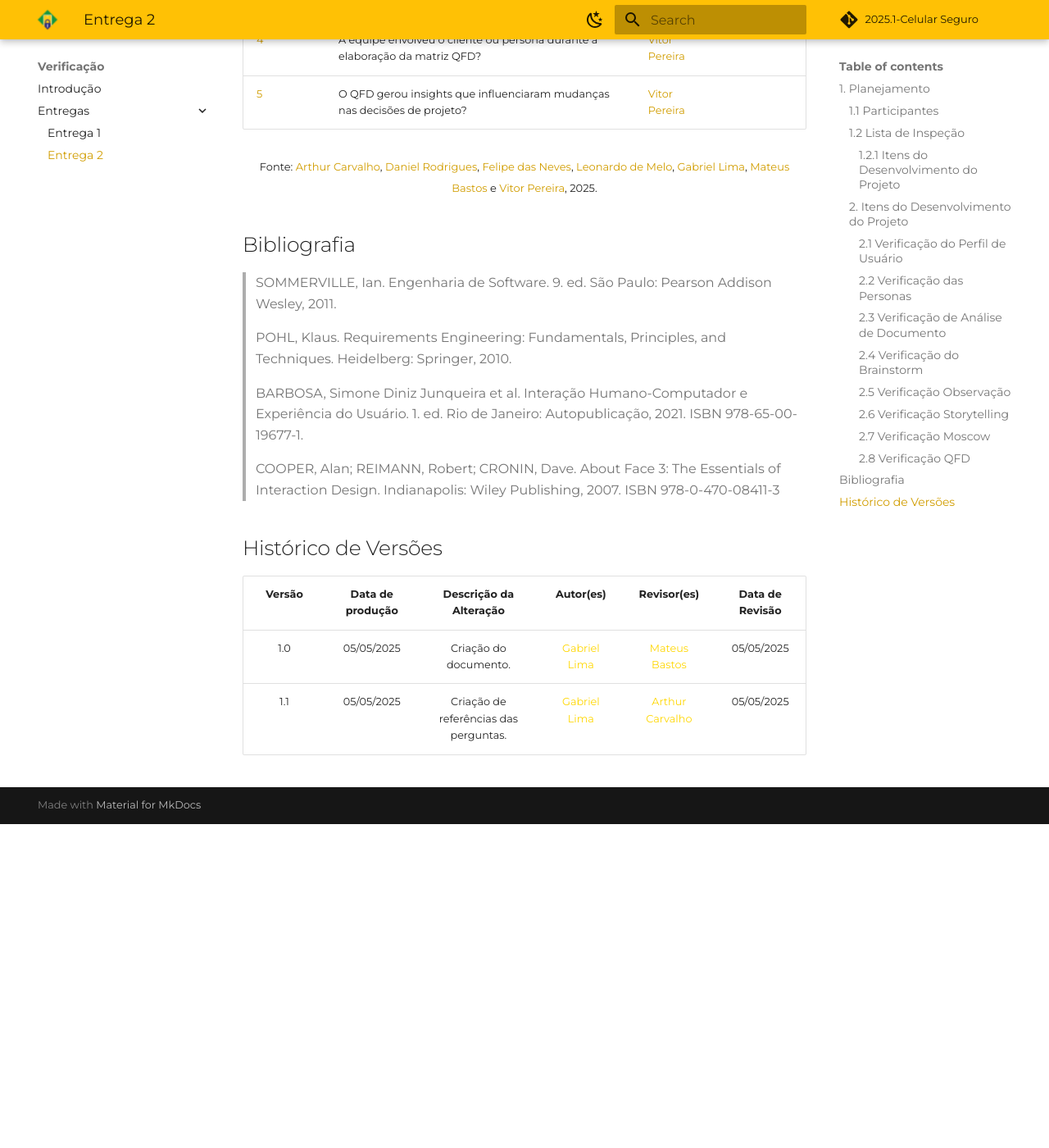
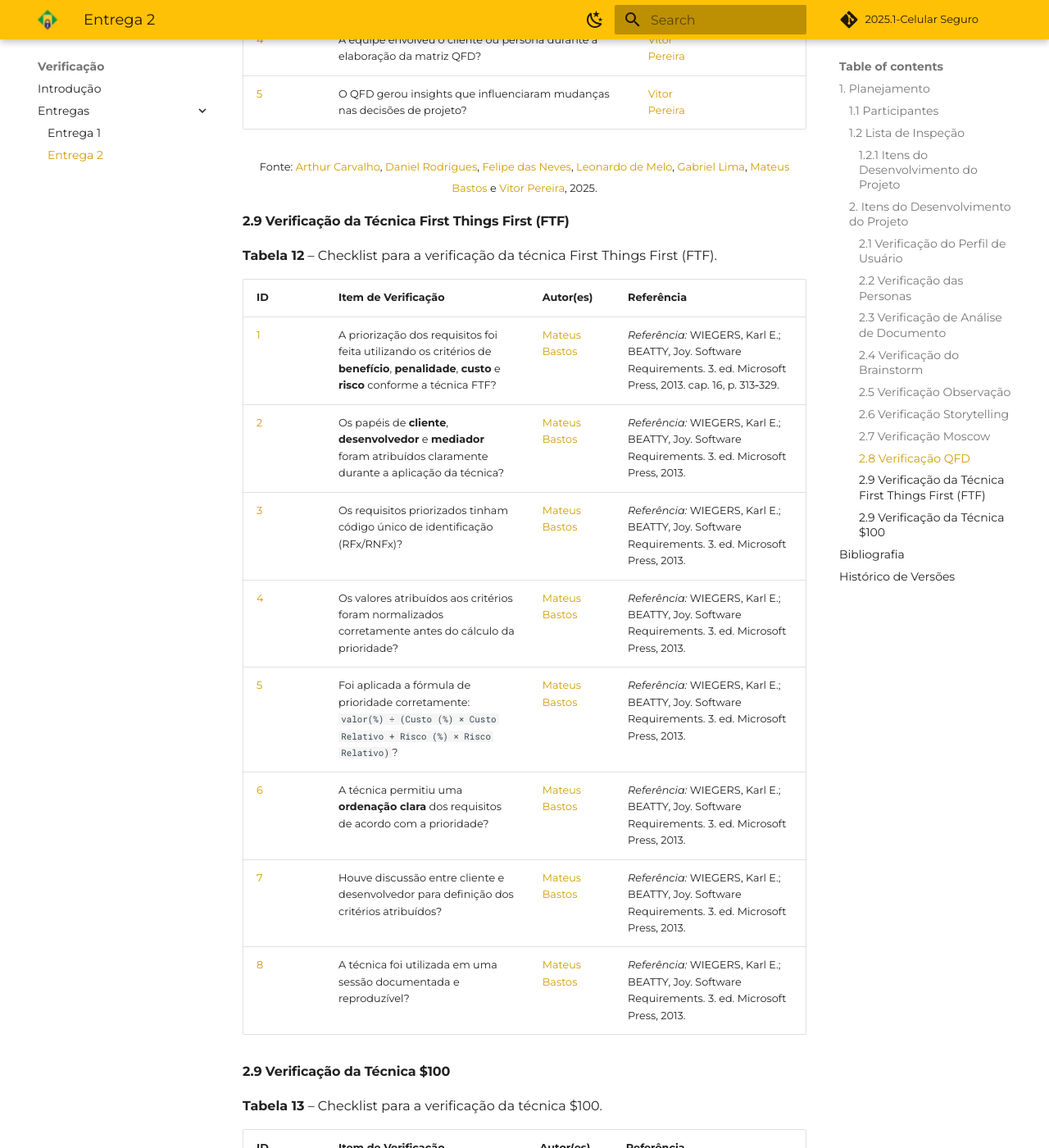
Before and after one commit to Requisitos-de-Software/2025.1-CelularSeguro, an MkDocs documentation site: the page built from Docs/documento-verificacao/documento-verificacao-grupo2.md, in a window 1280 px wide and 1400 px high, scrolled down 9906 px. Shown: the whole window at 82% size. Built offline with MkDocs 1.6.1 and Material for MkDocs 9.7.7, drawn with Linux system fonts in a browser that asks for light colours; comment, search, counter and statistics services are not loaded; before the commit the page ends 10911 px from its top, so only the background shows below that; some of the changed text lies outside the part shown.

Commit message:
[doc] Atualização lista de verificação

```diff
--- a/Docs/documento-verificacao/documento-verificacao-grupo2.md
+++ b/Docs/documento-verificacao/documento-verificacao-grupo2.md
@@ -182,6 +182,42 @@
 
 <font size="2"><p style="text-align: center">Fonte: [Arthur Carvalho](https://github.com/arthurlleite), [Daniel Rodrigues](https://github.com/zDrNz), [Felipe das Neves](https://github.com/FelipeFreire-gf), [Leonardo de Melo](https://github.com/leozinlima), [Gabriel Lima](https://github.com/gabriel-lima258), [Mateus Bastos](https://github.com/MateuSansete) e [Vitor Pereira](https://github.com/Bessazs), 2025.</p></font>
 
+
+#### 2.9 Verificação da Técnica First Things First (FTF)
+
+**Tabela 12** – Checklist para a verificação da técnica First Things First (FTF).
+
+| ID | Item de Verificação | Autor(es) | Referência |
+|----|---------------------|-----------|------------|
+| <a href="#FTF01">1</a> | A priorização dos requisitos foi feita utilizando os critérios de **benefício**, **penalidade**, **custo** e **risco** conforme a técnica FTF? | [Mateus Bastos](https://github.com/MateuSansete) | *Referência:* WIEGERS, Karl E.; BEATTY, Joy. Software Requirements. 3. ed. Microsoft Press, 2013. cap. 16, p. 313‑329. |
+| <a href="#FTF02">2</a> | Os papéis de **cliente**, **desenvolvedor** e **mediador** foram atribuídos claramente durante a aplicação da técnica? | [Mateus Bastos](https://github.com/MateuSansete) | *Referência:* WIEGERS, Karl E.; BEATTY, Joy. Software Requirements. 3. ed. Microsoft Press, 2013. |
+| <a href="#FTF03">3</a> | Os requisitos priorizados tinham código único de identificação (RFx/RNFx)? | [Mateus Bastos](https://github.com/MateuSansete) | *Referência:* WIEGERS, Karl E.; BEATTY, Joy. Software Requirements. 3. ed. Microsoft Press, 2013. |
+| <a href="#FTF04">4</a> | Os valores atribuídos aos critérios foram normalizados corretamente antes do cálculo da prioridade? | [Mateus Bastos](https://github.com/MateuSansete) | *Referência:* WIEGERS, Karl E.; BEATTY, Joy. Software Requirements. 3. ed. Microsoft Press, 2013. |
+| <a href="#FTF05">5</a> | Foi aplicada a fórmula de prioridade corretamente: `valor(%) ÷ (Custo (%) × Custo Relativo + Risco (%) × Risco Relativo)`? | [Mateus Bastos](https://github.com/MateuSansete) | *Referência:* WIEGERS, Karl E.; BEATTY, Joy. Software Requirements. 3. ed. Microsoft Press, 2013. |
+| <a href="#FTF06">6</a> | A técnica permitiu uma **ordenação clara** dos requisitos de acordo com a prioridade? | [Mateus Bastos](https://github.com/MateuSansete) | *Referência:* WIEGERS, Karl E.; BEATTY, Joy. Software Requirements. 3. ed. Microsoft Press, 2013. |
+| <a href="#FTF07">7</a> | Houve discussão entre cliente e desenvolvedor para definição dos critérios atribuídos? | [Mateus Bastos](https://github.com/MateuSansete) | *Referência:* WIEGERS, Karl E.; BEATTY, Joy. Software Requirements. 3. ed. Microsoft Press, 2013. |
+| <a href="#FTF08">8</a> | A técnica foi utilizada em uma sessão documentada e reproduzível? | [Mateus Bastos](https://github.com/MateuSansete) | *Referência:* WIEGERS, Karl E.; BEATTY, Joy. Software Requirements. 3. ed. Microsoft Press, 2013. |
+
+
+
+#### 2.9 Verificação da Técnica $100
+
+**Tabela 13** – Checklist para a verificação da técnica $100.
+
+| ID | Item de Verificação | Autor(es) | Referência |
+|----|----------------------|-----------|------------|
+| <a href="#REF01">$1</a> | A técnica dos $100 foi aplicada com participação ativa de um cliente real do sistema? | [Mateus Bastos](https://github.com/MateuSansete) | *Referência:* WIEGERS, Karl; BEATTY, Joy. Software Requirements. 3. ed. Seattle: Microsoft Press, 2013. |
+| <a href="#REF02">$2</a> | O desenvolvedor também participou da priorização para obter múltiplas perspectivas? | [Mateus Bastos](https://github.com/MateuSansete) | *Referência:* WIEGERS, Karl; BEATTY, Joy. Software Requirements. 3. ed. Seattle: Microsoft Press, 2013. |
+| <a href="#REF03">$3</a> | A distribuição dos valores respeitou o limite total de $100 para cada participante? | [Mateus Bastos](https://github.com/MateuSansete) | *Referência:* WIEGERS, Karl; BEATTY, Joy. Software Requirements. 3. ed. Seattle: Microsoft Press, 2013. |
+| <a href="#REF04">$4</a> | Os requisitos priorizados já haviam sido previamente elicitados e identificados? | [Mateus Bastos](https://github.com/MateuSansete) | *Referência:* WIEGERS, Karl; BEATTY, Joy. Software Requirements. 3. ed. Seattle: Microsoft Press, 2013. |
+| <a href="#REF05">$5</a> | Os requisitos foram identificados com ID e classificados entre funcionais e não funcionais? | [Mateus Bastos](https://github.com/MateuSansete) | *Referência:* WIEGERS, Karl; BEATTY, Joy. Software Requirements. 3. ed. Seattle: Microsoft Press, 2013. |
+| <a href="#REF06">$6</a> | Os requisitos com maior prioridade estão relacionados diretamente à proposta de valor do sistema? | [Mateus Bastos](https://github.com/MateuSansete) | *Referência:* WIEGERS, Karl; BEATTY, Joy. Software Requirements. 3. ed. Seattle: Microsoft Press, 2013. |
+| <a href="#REF07">$7</a> | Os requisitos de menor prioridade foram corretamente identificados como candidatos para versões futuras? | [Mateus Bastos](https://github.com/MateuSansete) | *Referência:* WIEGERS, Karl; BEATTY, Joy. Software Requirements. 3. ed. Seattle: Microsoft Press, 2013. |
+| <a href="#REF08">$8</a> | Foi realizada uma análise e interpretação dos resultados após a priorização? | [Mateus Bastos](https://github.com/MateuSansete) | *Referência:* WIEGERS, Karl; BEATTY, Joy. Software Requirements. 3. ed. Seattle: Microsoft Press, 2013. |
+
+
+
+
 ## Bibliografia
 
 > SOMMERVILLE, Ian. Engenharia de Software. 9. ed. São Paulo: Pearson Addison Wesley, 2011.
@@ -192,9 +228,13 @@
 
 > COOPER, Alan; REIMANN, Robert; CRONIN, Dave. About Face 3: The Essentials of Interaction Design. Indianapolis: Wiley Publishing, 2007. ISBN 978-0-470-08411-3
 
+> WIEGERS, Karl; BEATTY, Joy. *Software requirements*. 3. ed. Seattle: Microsoft Press, 2013.
+
+
 ## Histórico de Versões
 
 | Versão | Data de produção   | Descrição da Alteração                               | Autor(es)             | Revisor(es)      |Data de Revisão |
 | :----: | :----------------: | :--------------------------------------------------: | :-------------------: | :-------------:  |  :-----------: |
 | 1.0  | 05/05/2025 | Criação do documento.  | [<span style="color:gold;">Gabriel Lima</span>](https://github.com/gabriel-lima258)| [<span style="color:gold;">Mateus Bastos</span>](https://github.com/Bessazs) | 05/05/2025|
 | 1.1  | 05/05/2025 | Criação de referências das perguntas.  | [<span style="color:gold;">Gabriel Lima</span>](https://github.com/gabriel-lima258)| [<span style="color:gold;">Arthur Carvalho</span>](https://github.com/Bessazs) | 05/05/2025|
+| 1.2  | 05/05/2025 | Adição lista de verificação do FTF e $100 . | [<span style="color:gold;">Mateus Bastos</span>](https://github.com/Bessazs) | [<span style="color:gold;">Gabriel Lima</span>](https://github.com/gabriel-lima258) | 05/05/2025|
```
Also changed, not shown: Docs/documento-elicitacao/Brainstorming.md (+1 -1 lines), Docs/documento-elicitacao/Questionario.md (+4 -4 lines), 3 other files.
